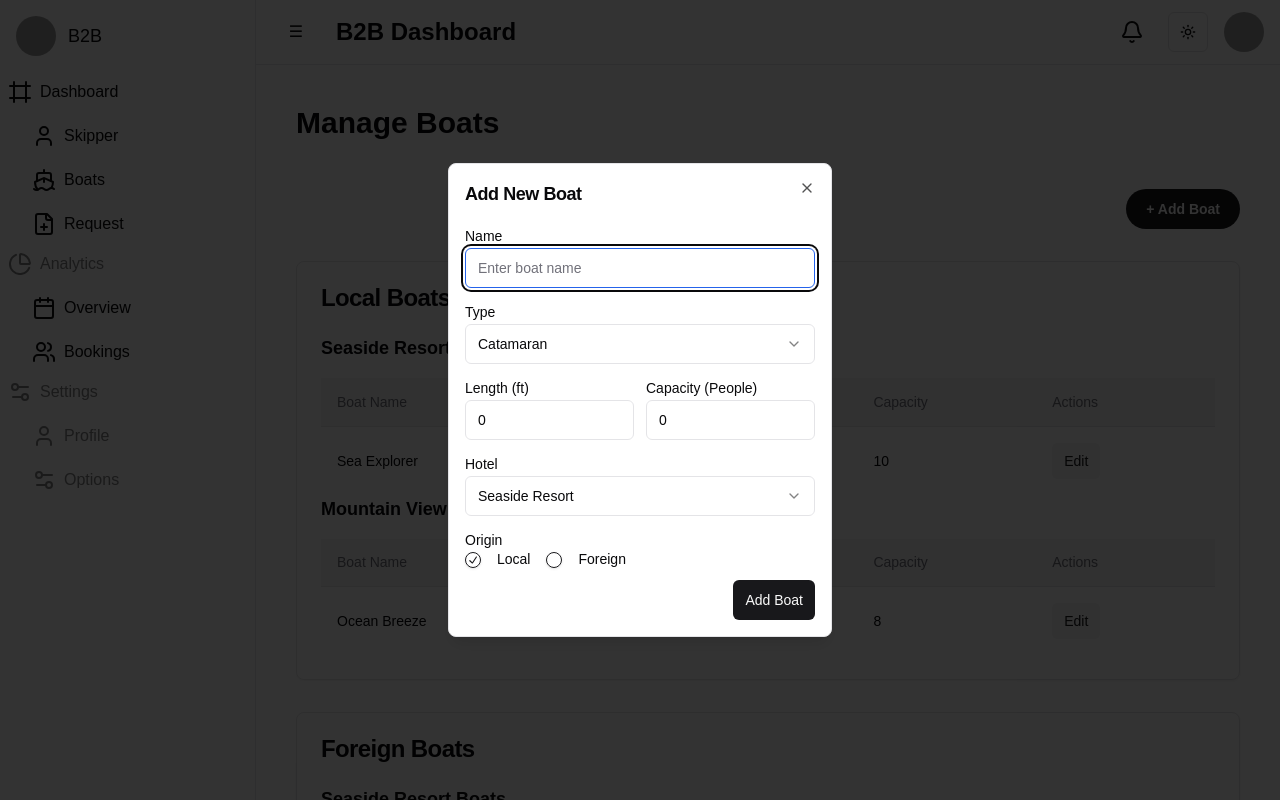
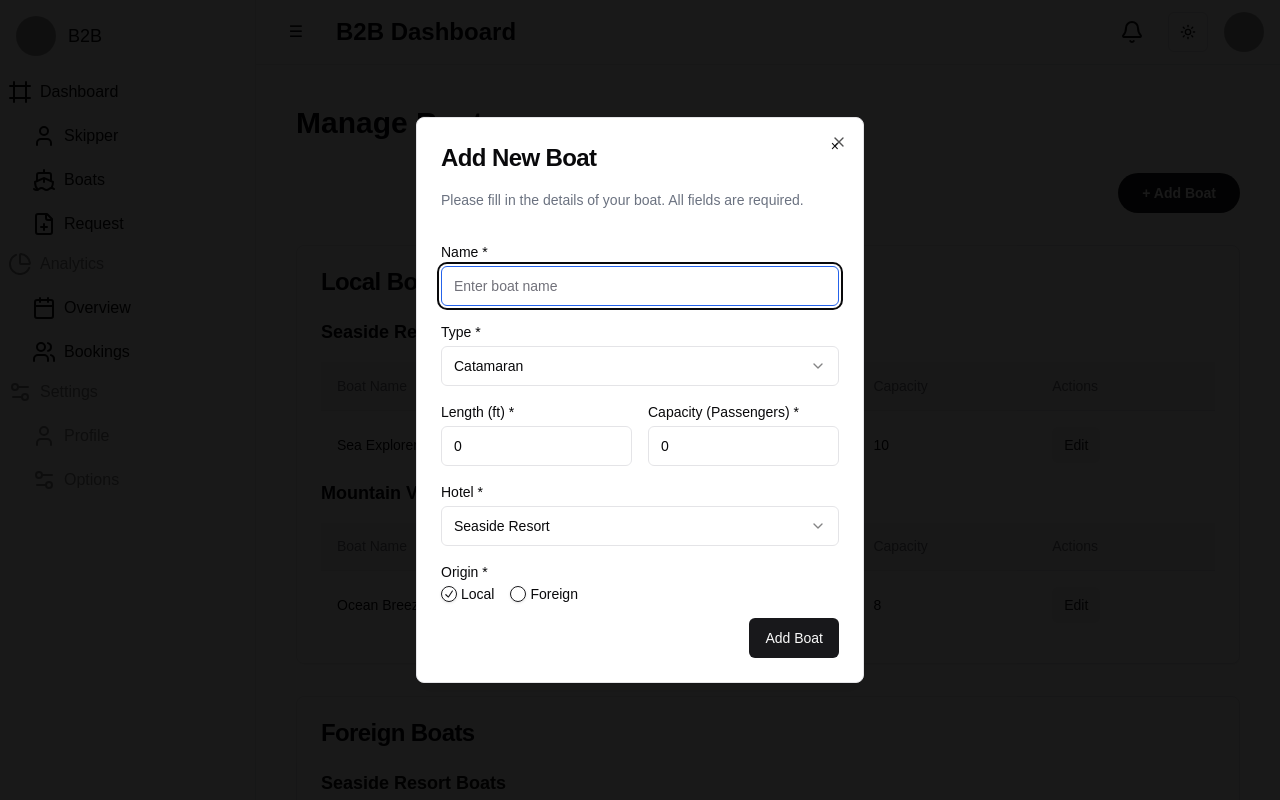
Before and after one commit to nikolaspan/saile_design, a Next.js app: page /dashboard/b2b/boats in a window 1280 px wide. Both pictures are taken after a click on the button "+ Add Boat". Built offline with nearby package versions, Linux system fonts and the light colour scheme; grey boxes are pictures that could not be loaded.

Commit message:
first commit2

```diff
--- a/components/b2b/boats/AddBoatDialog.tsx
+++ b/components/b2b/boats/AddBoatDialog.tsx
@@ -3,10 +3,12 @@
 import { useState } from "react";
 import {
   Dialog,
+  DialogOverlay,
   DialogContent,
   DialogHeader,
   DialogTitle,
   DialogTrigger,
+  DialogClose,
 } from "@/components/ui/dialog";
 import { Button } from "@/components/ui/button";
 import { Input } from "@/components/ui/input";
@@ -35,6 +37,7 @@ type AddBoatDialogProps = {
 };
 
 export default function AddBoatDialog({ onAdd }: AddBoatDialogProps) {
+  const [open, setOpen] = useState(false);
   const [newBoat, setNewBoat] = useState<Omit<Boat, "id">>({
     name: "",
     type: "Catamaran",
@@ -45,85 +48,138 @@ export default function AddBoatDialog({ onAdd }: AddBoatDialogProps) {
   });
 
   const handleAddBoat = () => {
-    if (!newBoat.name || newBoat.length <= 0 || newBoat.capacity <= 0 || !newBoat.hotel) return;
+    if (
+      !newBoat.name ||
+      newBoat.length <= 0 ||
+      newBoat.capacity <= 0 ||
+      !newBoat.hotel
+    )
+      return;
     onAdd(newBoat);
-    setNewBoat({ name: "", type: "Catamaran", length: 0, capacity: 0, hotel: "Seaside Resort", origin: "Local" });
+    setNewBoat({
+      name: "",
+      type: "Catamaran",
+      length: 0,
+      capacity: 0,
+      hotel: "Seaside Resort",
+      origin: "Local",
+    });
+    setOpen(false);
   };
 
   return (
     <div className="relative">
-      <div className="mt-4 flex justify-start">
-        <Dialog>
+      <Dialog open={open} onOpenChange={setOpen} modal={true}>
         <DialogTrigger asChild>
-            <Button variant="default" className="px-5 py-3 text-white dark:bg-slate-700 font-semibold rounded-full">+ Add Boat</Button>
+          <Button
+            variant="default"
+            className="px-6 py-3 text-white dark:bg-slate-700 font-semibold rounded-full"
+          >
+            + Add Boat
+          </Button>
         </DialogTrigger>
-          <DialogContent className="max-w-sm p-4">
+        {/* Dark overlay to dim the background */}
+        <DialogOverlay className="fixed inset-0 bg-black/50" />
+        <DialogContent className="z-50 max-w-md p-6 rounded-md shadow-lg  ">
           <DialogHeader>
-              <DialogTitle className="text-lg">Add New Boat</DialogTitle>
+            <DialogTitle className="text-2xl font-bold">
+              Add New Boat
+            </DialogTitle>
           </DialogHeader>
-            <div className="grid gap-3">
+          <p className="text-sm text-gray-500 dark:text-gray-300 mb-4">
+            Please fill in the details of your boat. All fields are required.
+          </p>
+          <div className="grid gap-4">
             <div>
-                <Label>Name</Label>
+              <Label className="block text-sm font-medium">Name *</Label>
               <Input
                 placeholder="Enter boat name"
                 value={newBoat.name}
-                  onChange={(e) => setNewBoat({ ...newBoat, name: e.target.value })}
+                onChange={(e) =>
+                  setNewBoat({ ...newBoat, name: e.target.value })
+                }
+                className="mt-1"
               />
             </div>
             <div>
-                <Label>Type</Label>
+              <Label className="block text-sm font-medium">Type *</Label>
               <Select
+                key={`boat-type-${open}`}
                 value={newBoat.type}
-                  onValueChange={(value) => setNewBoat({ ...newBoat, type: value })}
+                onValueChange={(value) =>
+                  setNewBoat({ ...newBoat, type: value })
+                }
               >
-                  <SelectTrigger className="w-full">
+                <SelectTrigger className="w-full mt-1">
                   <SelectValue placeholder="Select Boat Type" />
                 </SelectTrigger>
                 <SelectContent>
-                    {["Catamaran", "Yacht", "Monohull", "RIB", "Speedboat"].map((type) => (
-                      <SelectItem key={type} value={type}>
+                  {["Catamaran", "Yacht", "Monohull", "RIB", "Speedboat"].map(
+                    (type) => (
+                      <SelectItem
+                        key={type}
+                        value={type}
+                        className="cursor-pointer hover:bg-gray-100 dark:hover:bg-slate-800"
+                      >
                         {type}
                       </SelectItem>
-                    ))}
+                    )
+                  )}
                 </SelectContent>
               </Select>
             </div>
-              <div className="grid grid-cols-2 gap-3">
+            <div className="grid grid-cols-2 gap-4">
               <div>
-                  <Label>Length (ft)</Label>
+                <Label className="block text-sm font-medium">
+                  Length (ft) *
+                </Label>
                 <Input
                   type="number"
-                    placeholder="Enter boat length"
+                  placeholder="Boat length"
                   value={newBoat.length}
-                    onChange={(e) => setNewBoat({ ...newBoat, length: Number(e.target.value) })}
+                  onChange={(e) =>
+                    setNewBoat({ ...newBoat, length: Number(e.target.value) })
+                  }
+                  className="mt-1"
                 />
               </div>
               <div>
-                  <Label>Capacity (People)</Label>
+                <Label className="block text-sm font-medium">
+                  Capacity (Passengers) *
+                </Label>
                 <Input
                   type="number"
-                    placeholder="Enter boat capacity"
+                  placeholder="Boat capacity"
                   min="1"
                   value={newBoat.capacity}
                   onChange={(e) => {
                     const value = Number(e.target.value);
-                      if (value > 0) setNewBoat({ ...newBoat, capacity: value });
+                    if (value > 0)
+                      setNewBoat({ ...newBoat, capacity: value });
                   }}
+                  className="mt-1"
                 />
               </div>
             </div>
             <div>
-                <Label>Hotel</Label>
+              <Label className="block text-sm font-medium">Hotel *</Label>
               <Select
+                key={`hotel-${open}`}
                 value={newBoat.hotel}
-                  onValueChange={(value) => setNewBoat({ ...newBoat, hotel: value })}
+                onValueChange={(value) =>
+                  setNewBoat({ ...newBoat, hotel: value })
+                }
               >
-                  <SelectTrigger className="w-full">
+                <SelectTrigger className="w-full mt-1">
                   <SelectValue placeholder="Select Hotel" />
                 </SelectTrigger>
                 <SelectContent>
                   {["Seaside Resort", "Mountain View Lodge"].map((hotel) => (
-                      <SelectItem key={hotel} value={hotel}>
+                    <SelectItem
+                      key={hotel}
+                      value={hotel}
+                      className="cursor-pointer hover:bg-gray-100 dark:hover:bg-slate-800"
+                    >
                       {hotel}
                     </SelectItem>
                   ))}
@@ -131,27 +187,45 @@ export default function AddBoatDialog({ onAdd }: AddBoatDialogProps) {
               </Select>
             </div>
             <div>
-                <Label>Origin</Label>
+              <Label className="block text-sm font-medium">Origin *</Label>
               <RadioGroup
                 value={newBoat.origin}
-                  onValueChange={(value) => setNewBoat({ ...newBoat, origin: value as "Local" | "Foreign" })}
-                  className="flex gap-4"
+                onValueChange={(value) =>
+                  setNewBoat({ ...newBoat, origin: value as "Local" | "Foreign" })
+                }
+                className="flex gap-4 mt-1"
               >
+                <div className="flex items-center gap-1">
                   <RadioGroupItem value="Local" id="local" />
-                  <Label htmlFor="local">Local</Label>
+                  <Label htmlFor="local" className="cursor-pointer">
+                    Local
+                  </Label>
+                </div>
+                <div className="flex items-center gap-1">
                   <RadioGroupItem value="Foreign" id="foreign" />
-                  <Label htmlFor="foreign">Foreign</Label>
+                  <Label htmlFor="foreign" className="cursor-pointer">
+                    Foreign
+                  </Label>
+                </div>
               </RadioGroup>
             </div>
             <div className="flex justify-end">
-                <Button onClick={handleAddBoat} variant="default" className="text-sm px-3 py-2">
+              <Button
+                onClick={handleAddBoat}
+                variant="default"
+                className="text-sm px-4 py-2"
+              >
                 Add Boat
               </Button>
             </div>
           </div>
+          <DialogClose asChild>
+            <Button variant="ghost" className="absolute top-2 right-2">
+              ×
+            </Button>
+          </DialogClose>
         </DialogContent>
       </Dialog>
     </div>
-    </div>
   );
 }
```
Lines whose indentation alone changed are shown as unchanged.
